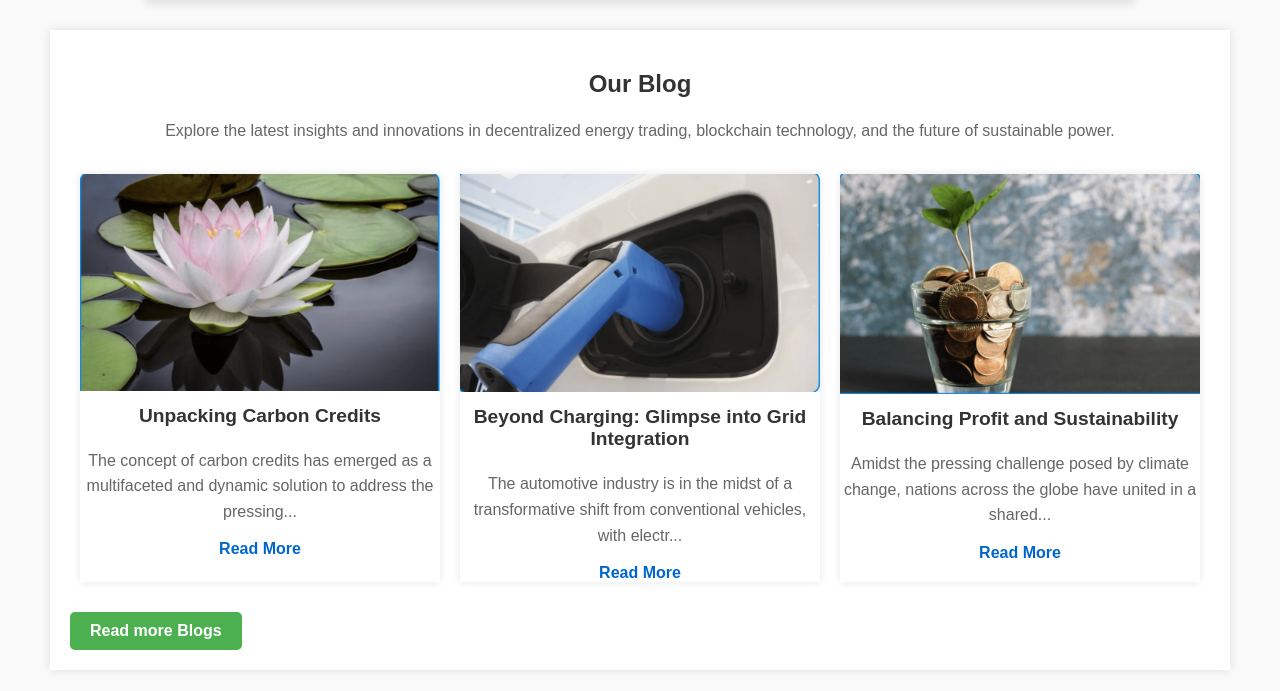
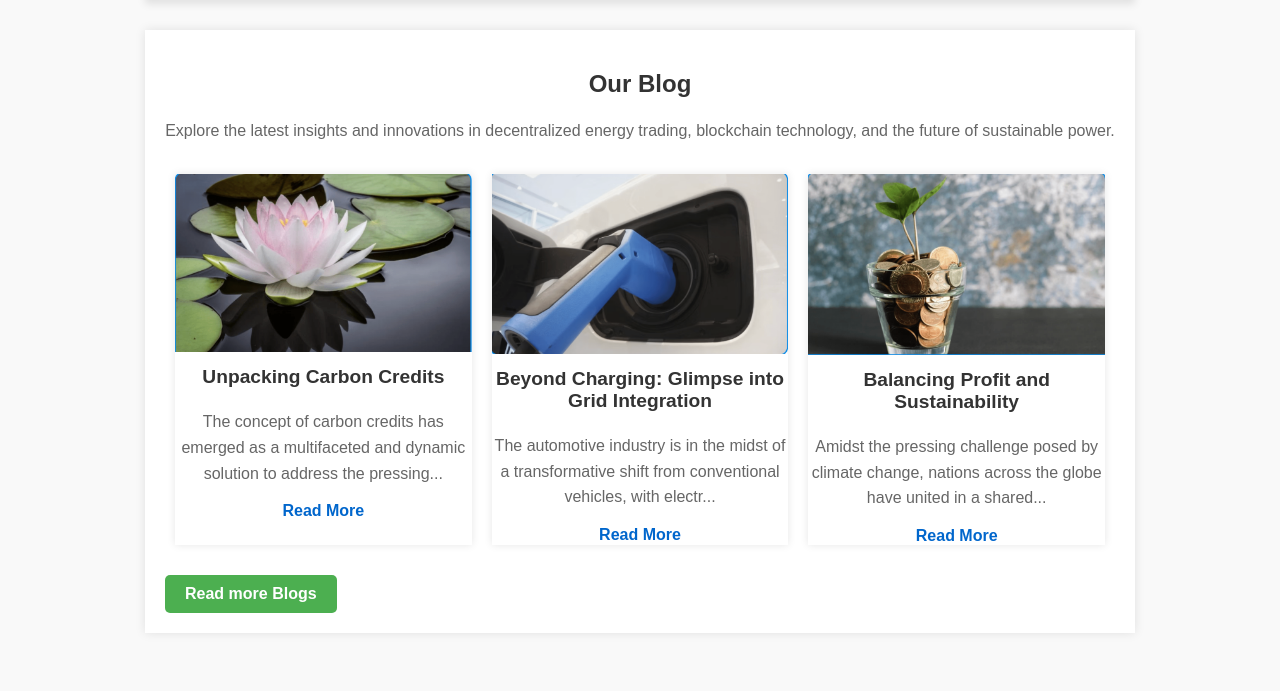
Before and after one commit to kunalasingh/cs682-P2P, a plain HTML site: page index.html in a window 1280 px wide. Shown: the part 1569-2260 px from the top of the page. Drawn offline with Linux system fonts and the light colour scheme.

Commit message:
fixed blog container overflowing

```diff
--- a/styles.css
+++ b/styles.css
@@ -313,7 +313,7 @@ body {
 
 /* blog   */
 .blog-container {
-    max-width: 1140px;
+    max-width: 950px;
     margin: auto;
     background: white;
     padding: 20px;
```
